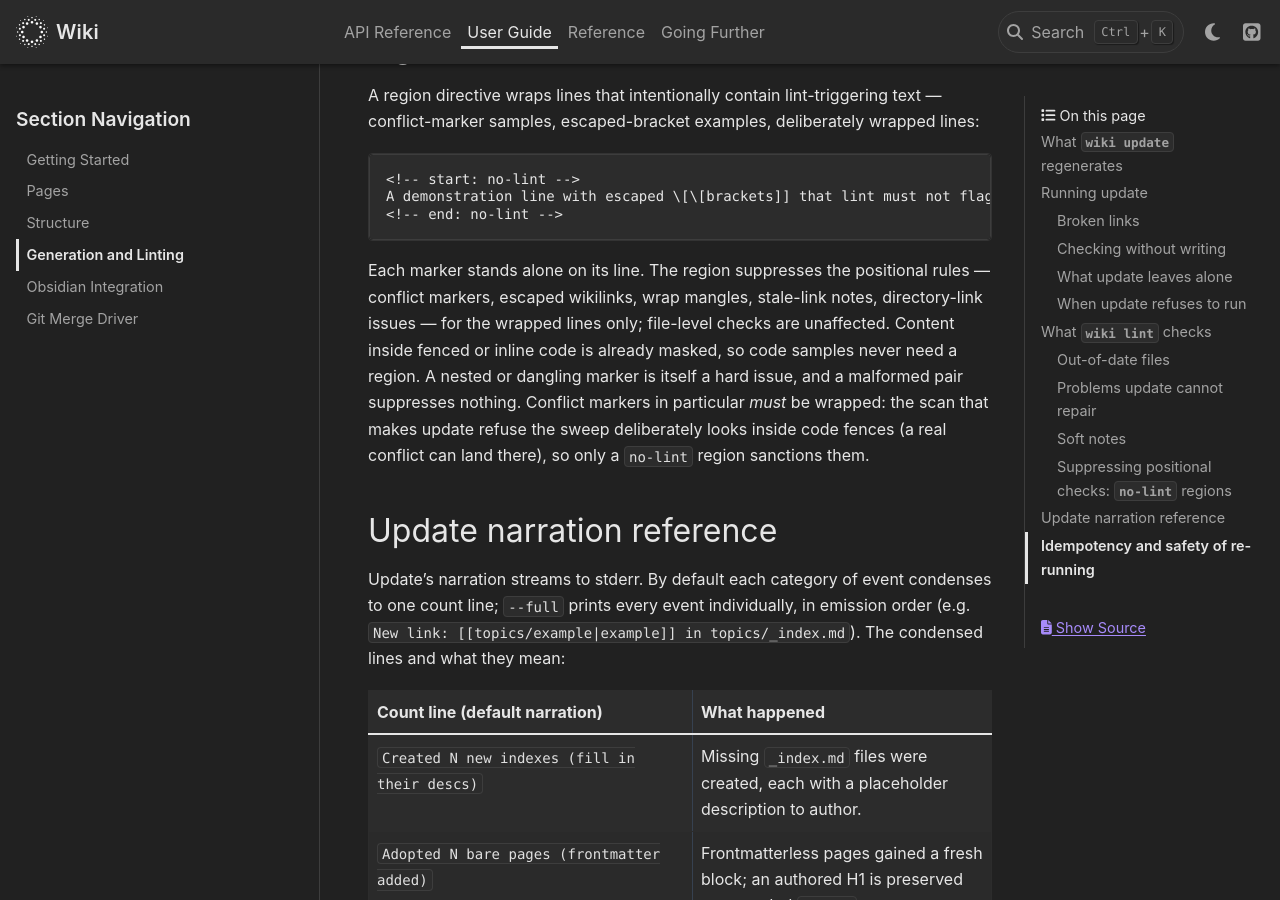
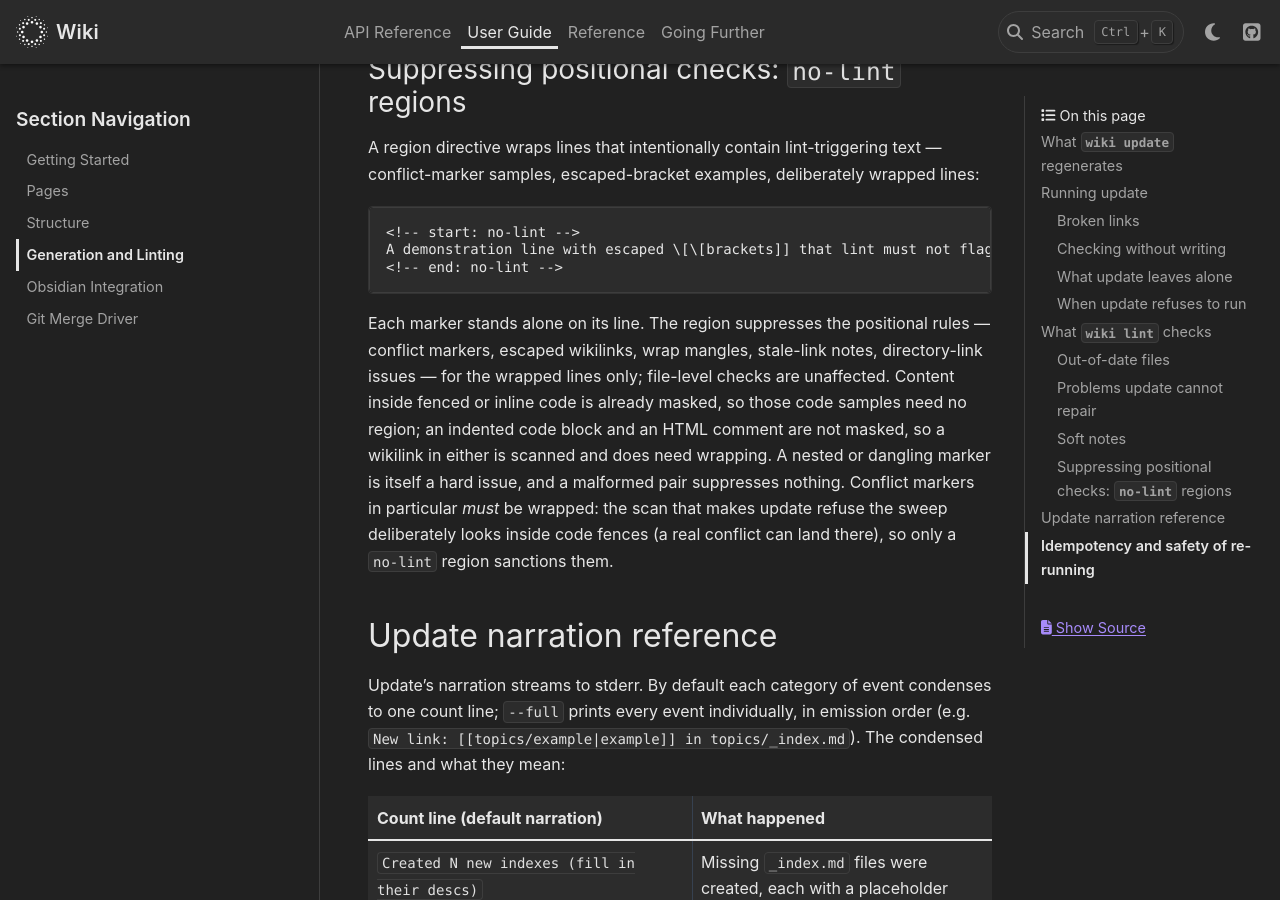
Before and after one commit to plasma-ai/wiki, a Sphinx documentation site: the page built from docs/guide/generation.rst, in a window 1280 px wide and 900 px high, scrolled down 9023 px. Built offline with Sphinx 7.4.7 and the PyData theme 0.15.4, drawn with Linux system fonts in a browser that asks for light colours; some of the changed text lies outside the part shown.

```diff
--- a/docs/guide/generation.rst
+++ b/docs/guide/generation.rst
@@ -197,7 +197,9 @@ These conditions abort the whole sweep (write and ``--check`` alike, exit 1):
   merges are auto-resolved in the first place.
 - **A nested declared wiki**: a scope that sits inside, or sweeps across, a
   directory declaring its own ``.wiki/settings.json``. Nested wikis are
-  unsupported.
+  unsupported, unless the nested root sits under an ``exclude.patterns``
+  subtree — an excluded nested root drops out of the sweep entirely (see
+  :doc:`/configuration`).
 - **A legacy ``_config/settings.json`` layout**, refused with a migration
   message.
 
@@ -398,12 +400,14 @@ wrapped lines:
 Each marker stands alone on its line. The region suppresses the positional
 rules — conflict markers, escaped wikilinks, wrap mangles, stale-link notes,
 directory-link issues — for the wrapped lines only; file-level checks are
-unaffected. Content inside fenced or inline code is already masked, so code
-samples never need a region. A nested or dangling marker is itself a hard
-issue, and a malformed pair suppresses nothing. Conflict markers in
-particular *must* be wrapped: the scan that makes update refuse the sweep
-deliberately looks inside code fences (a real conflict can land there), so
-only a ``no-lint`` region sanctions them.
+unaffected. Content inside fenced or inline code is already masked, so those
+code samples need no region; an indented code block and an HTML comment are
+not masked, so a wikilink in either is scanned and does need wrapping. A
+nested or dangling marker is itself a hard issue, and a malformed pair
+suppresses nothing. Conflict markers in particular *must* be wrapped: the
+scan that makes update refuse the sweep deliberately looks inside code
+fences (a real conflict can land there), so only a ``no-lint`` region
+sanctions them.
 
 Update narration reference
 --------------------------
```
Also changed, not shown: docs/cli/index.rst (+4 -3 lines), docs/configuration.rst (+8 -3 lines), docs/guide/structure.rst (+7 -5 lines).
